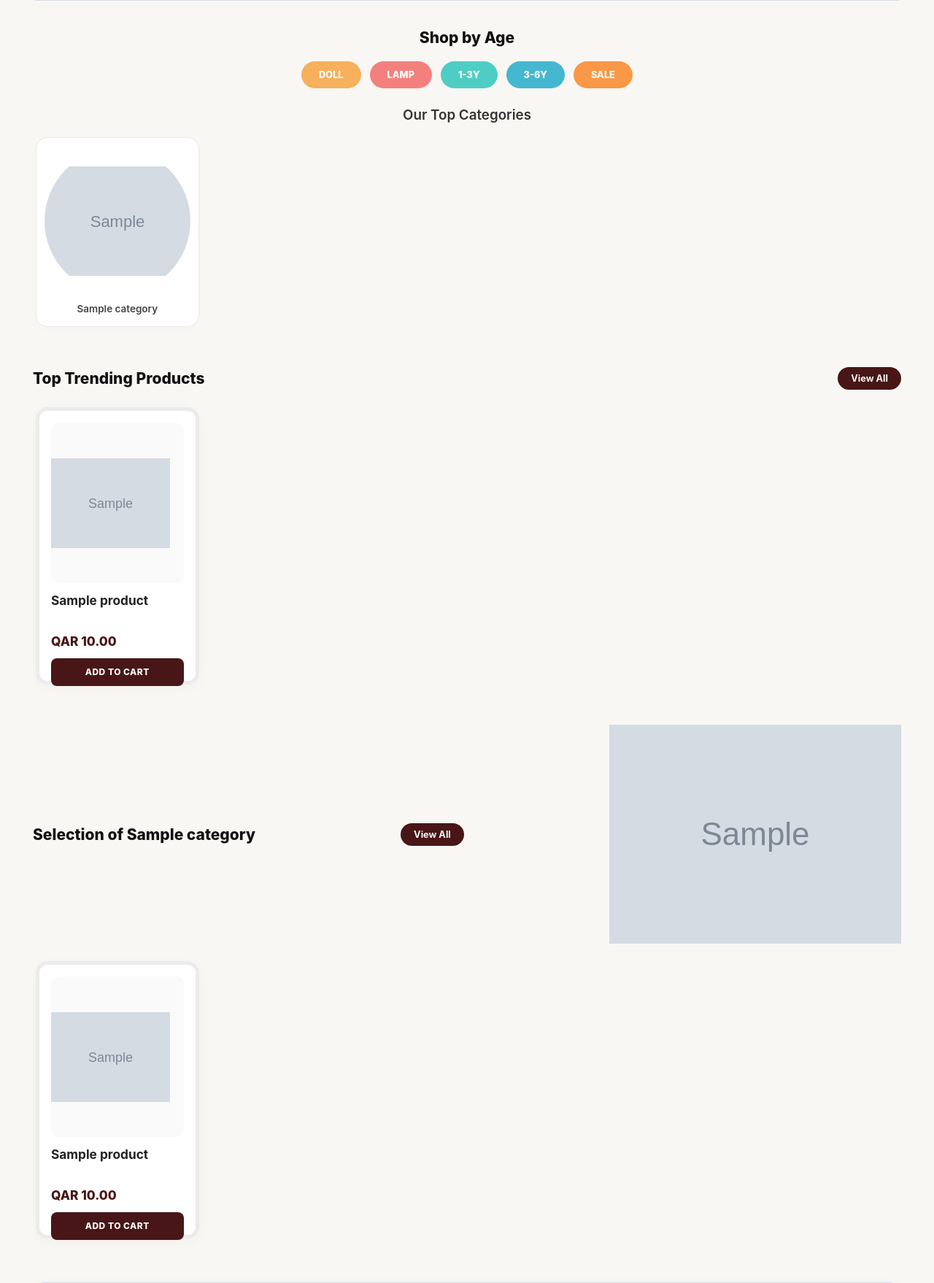
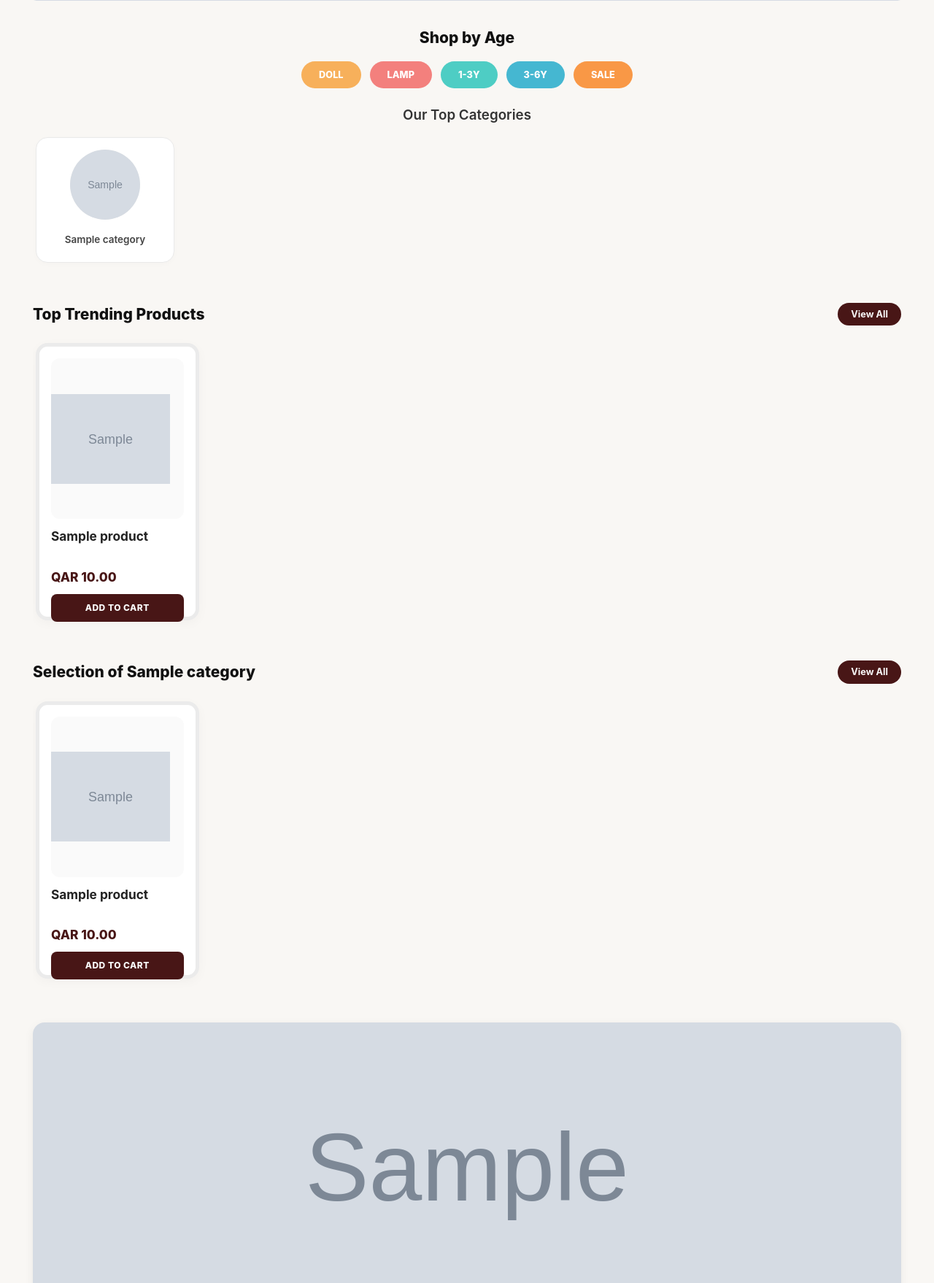
Before and after one commit to fathimathannasirin/Maktubtoys, a Django app: page / in a window 1280 px wide. Shown: the part 607-2365 px from the top of the page at 73% size. Run offline with Django 3.2, Linux system fonts and the light colour scheme; tables that the repository leaves empty hold one stand-in row (values such as "Sample post"); grey boxes marked "Sample" are stand-in pictures; parts of the project's set-up code (start-up, migrations or seed data) failed here and were passed over; some libraries are stand-ins or nearby versions; some web fonts are replaced.

Commit message:
updated category issue

```diff
--- a/templates/includes/navbar.html
+++ b/templates/includes/navbar.html
@@ -53,10 +53,10 @@
         margin-top: 15px !important;
         background: #fff;
     }
-    .category-nav-item { display: flex; align-items: center; padding: 10px; border-radius: 8px; transition: 0.2s; text-decoration: none !important; }
+    .category-nav-item { display: flex; align-items: center; gap: 12px; padding: 10px; border-radius: 8px; transition: 0.2s; text-decoration: none !important; }
     .category-nav-item:hover { background-color: #F5F2EB; }
-    .nav-cat-img { width: 35px; height: 35px; border-radius: 4px; object-fit: cover; margin-right: 12px; }
-    .cat-text { font-size: 0.95rem; font-weight: 600; color: #400116; }
+    .nav-cat-img { width: 40px; height: 40px; border-radius: 8px; object-fit: cover; flex-shrink: 0; background: #F5F2EB; }
+    .cat-text { font-size: 0.95rem; font-weight: 600; color: #400116; line-height: 1.2; }
 
     /* 4. SEARCH BAR */
     .search-group { display: flex; flex: 1; min-width: 220px; max-width: 500px; }
@@ -257,7 +257,11 @@
                                         {% if not category.parent %}
                                         <div class="col-md-4 mb-2">
                                             <a href="{{ category.get_url }}" class="category-nav-item">
-                                                {% if category.image %}<img src="{{ category.image.url }}" class="nav-cat-img" alt="{{ category.category_name }}">{% endif %}
+                                                {% if category.image %}
+                                                    <img src="{{ category.image.url }}" class="nav-cat-img" alt="{{ category.category_name }}">
+                                                {% else %}
+                                                    <img src="{% static 'images/maktub.jpeg' %}" class="nav-cat-img" alt="{{ category.category_name }}">
+                                                {% endif %}
                                                 <span class="cat-text">{{ category.category_name }}</span>
                                             </a>
                                         </div>
@@ -315,7 +319,9 @@
                                 {% if not category.parent %}
                                     <a href="{{ category.get_url }}" class="dropdown-item py-2 d-flex align-items-center">
                                         {% if category.image %}
-                                            <img src="{{ category.image.url }}" style="width: 25px; height: 25px; object-fit: cover; margin-{% if LANGUAGE_CODE == 'ar' %}left{% else %}right{% endif %}: 10px; border-radius: 4px;" alt="{{ category.category_name }}">
+                                            <img src="{{ category.image.url }}" class="nav-cat-img" alt="{{ category.category_name }}" style="margin-{% if LANGUAGE_CODE == 'ar' %}left{% else %}right{% endif %}: 10px;">
+                                        {% else %}
+                                            <img src="{% static 'images/maktub.jpeg' %}" class="nav-cat-img" alt="{{ category.category_name }}" style="margin-{% if LANGUAGE_CODE == 'ar' %}left{% else %}right{% endif %}: 10px;">
                                         {% endif %}
                                         <span>{{ category.category_name }}</span>
                                     </a>
--- a/templates/index.html
+++ b/templates/index.html
@@ -48,14 +48,50 @@
         display: flex;
     }
 
+    .category-section-go { margin: 8px 0 12px; }
+    .category-slider-go { align-items: stretch; }
+    .category-item-go {
+        flex: 0 0 calc((100% - (16px * 4)) / 5);
+        min-width: 150px;
+        max-width: 190px;
+        scroll-snap-align: start;
+        display: flex;
+    }
     .category-card-go {
         background: #fff; border: 1px solid #eaeaea; border-radius: 16px;
-        padding: 14px 10px; font-size: 1.5rem; display: flex; justify-content: center; align-items: center;
-        flex-direction: column; align-items: center; justify-content: center; min-height: 140px;
+        padding: 16px 12px 14px;
+        display: flex;
+        flex-direction: column;
+        align-items: center;
+        justify-content: flex-start;
+        width: 100%;
+        min-height: 170px;
+        text-align: center;
         box-shadow: 0 2px 8px rgba(0,0,0,0.02);
+        box-sizing: border-box;
     }
-    .cat-circle-container { width: 200px; height: 200px; margin: 0 auto 10px auto; border-radius: 50%; overflow: hidden; }
-    .cat-circle-container img { width: 100%; height: 100%; object-fit: contain; }
+    .cat-circle-container {
+        width: 96px;
+        height: 96px;
+        margin: 0 auto 12px;
+        border-radius: 50%;
+        overflow: hidden;
+        background: #faf7f2;
+        display: flex;
+        align-items: center;
+        justify-content: center;
+        flex-shrink: 0;
+    }
+    .cat-circle-container img { width: 100%; height: 100%; object-fit: cover; }
+    .category-card-go p {
+        color: #444;
+        font-size: 0.9rem;
+        line-height: 1.3;
+        min-height: 2.4em;
+        display: flex;
+        align-items: center;
+        justify-content: center;
+    }
 
     /* --- REDESIGNED ATTRACTIVE PRODUCT CARD (MATCHING REFERENCE IMAGES) --- */
     .go-mini-card {
@@ -234,13 +270,17 @@
     /* --- RESPONSIVENESS --- */
     @media (max-width: 1199px) {
         .item-5-fixed { flex: 0 0 calc(25% - 12px); min-width: 200px; }
+        .category-item-go { flex: 0 0 calc(25% - 12px); min-width: 140px; }
     }
     @media (max-width: 991px) {
         .item-5-fixed { flex: 0 0 calc(33.33% - 11px); min-width: 180px; }
+        .category-item-go { flex: 0 0 calc(33.33% - 11px); min-width: 130px; }
         .img-wrap-go { height: 180px; }
     }
     @media (max-width: 767px) {
         .item-5-fixed { flex: 0 0 calc(50% - 8px); min-width: calc(50% - 8px); }
+        .category-item-go { flex: 0 0 calc(50% - 8px); min-width: calc(50% - 8px); max-width: none; }
+        .cat-circle-container { width: 80px; height: 80px; }
         .img-wrap-go { height: 160px; }
         .carousel-inner, .hero-section { height: 260px; min-height: 260px; }
         .between-section-offer img { max-height: 160px; }
@@ -293,11 +333,12 @@
     </div>
 
     {# --- 3. OUR TOP CATEGORIES --- #}
+    <div class="category-section-go">
         <h5 class="text-center font-weight-bold mt-4 mb-2" style="color: #333; font-size: 1.25rem;">{% trans "Our Top Categories" %}</h5>
-    <div class="slider-container-go">
+        <div class="slider-container-go category-slider-go">
             {% for category in links %}
                 {% if not category.parent %}
-            <div class="item-5-fixed">
+                <div class="category-item-go">
                     <a href="{{ category.get_url }}" style="text-decoration: none; width: 100%;">
                         <div class="category-card-go">
                             <div class="cat-circle-container">
@@ -307,12 +348,13 @@
                                     <img src="{% static 'images/maktub.jpeg' %}" alt="{{ category.category_name }} - MAKTUB Toys">
                                 {% endif %}
                             </div>
-                        <p class="font-weight-bold mb-0" style="color: #444; font-size: 0.9rem;">{{ category.category_name }}</p>
+                            <p class="font-weight-bold mb-0">{{ category.category_name }}</p>
                         </div>
                     </a>
                 </div>
                 {% endif %}
             {% endfor %}
+        </div>
     </div>
 
     {# --- 4. TOP TRENDING PRODUCTS --- #}
@@ -344,7 +386,6 @@
                 <div class="section-header-go">
                     <h4>{% trans "Selection of" %} {{ parent_cat.category_name }}</h4>
                     <a href="{{ parent_cat.get_url }}" class="view-all-link">{% trans "View All" %}</a>
-                    <img src="{{ parent_cat.image.url }}" alt="{{ parent_cat.category_name }}">
                 </div>
                 <div class="slider-container-go">
                     {% for product in products %}
--- a/templates/store/store.html
+++ b/templates/store/store.html
@@ -321,9 +321,6 @@
                             <div class="d-flex align-items-center justify-content-between">
                                           <a href="{% url 'store' %}?category={{ category.slug }}{% if request.GET.age %}&age={{ request.GET.age }}{% endif %}{% if request.GET.age_mode %}&age_mode={{ request.GET.age_mode }}{% endif %}{% if request.GET.age_value %}&age_value={{ request.GET.age_value }}{% endif %}{% if request.GET.min_age %}&min_age={{ request.GET.min_age }}{% endif %}{% if request.GET.max_age %}&max_age={{ request.GET.max_age }}{% endif %}{% if request.GET.inner_keyword %}&inner_keyword={{ request.GET.inner_keyword|urlencode }}{% endif %}{% if request.GET.search %}&search={{ request.GET.search }}{% endif %}"
                                    class="sidebar-parent-text {% if request.GET.category == category.slug %}active-filter{% endif %}">
-                                    {% if category.image %}
-                                        <img src="{{ category.image.url }}" class="side-child-img" alt="{{ category.category_name }}">
-                                    {% endif %}
                                     {% if request.LANGUAGE_CODE == 'ar' %}{{ category.category_name_ar }}{% else %}{{ category.category_name }}{% endif %}
                                 </a>
 
```
Lines whose indentation alone changed are shown as unchanged.
